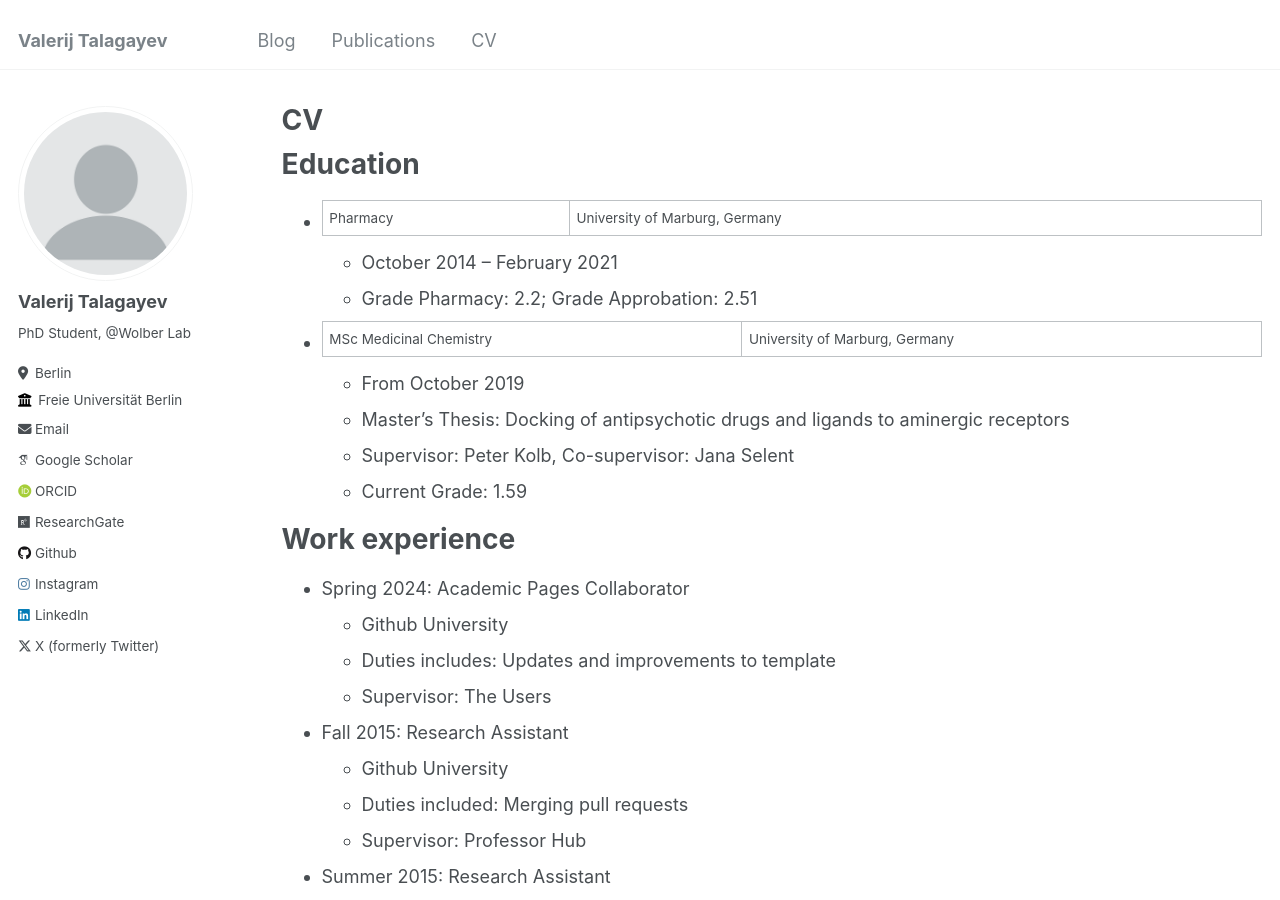
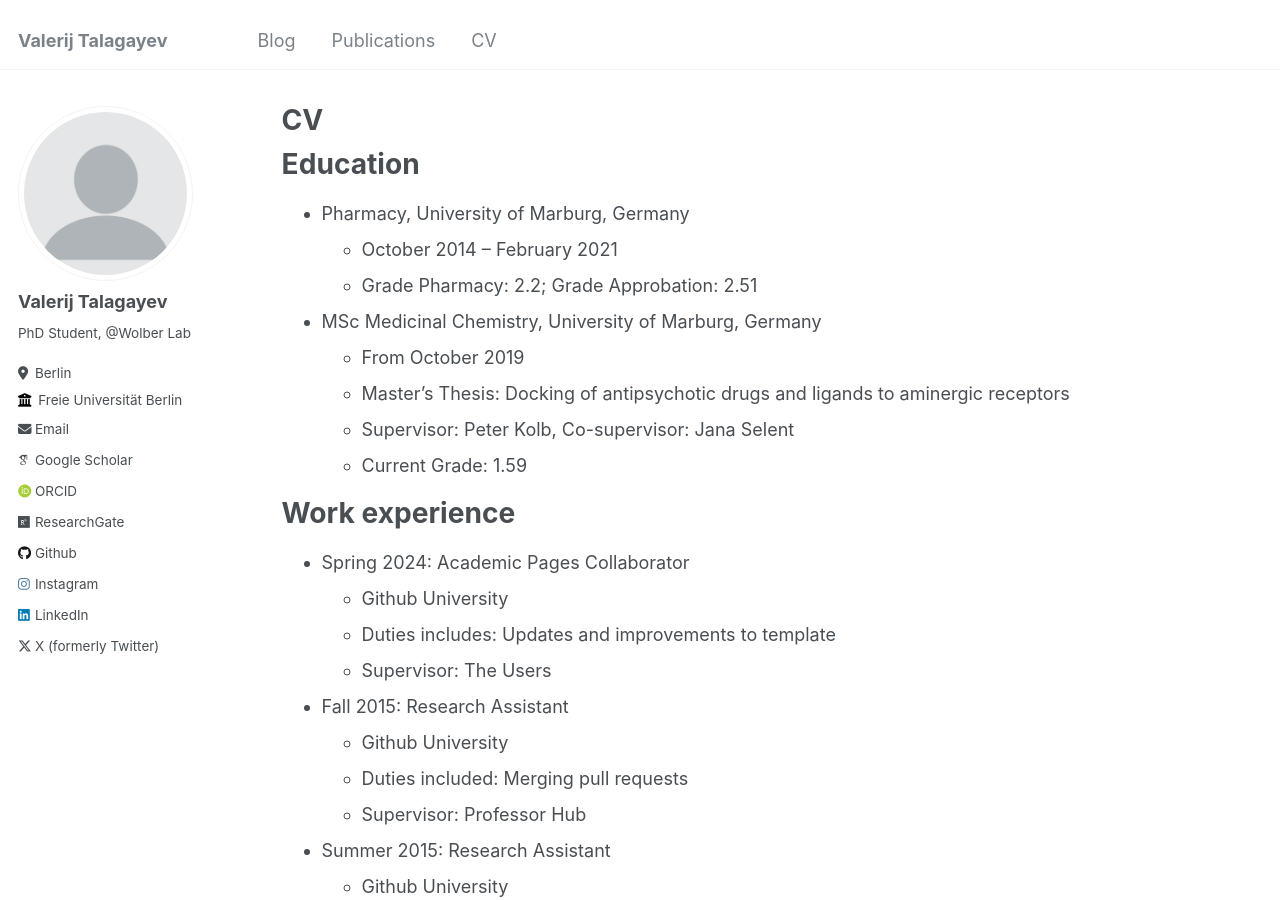
Before and after one commit to talagayev/talagayev11.github.io, a Jekyll site: the page built from _pages/cv.md, in a window 1280 px wide and 900 px high. Built offline with Jekyll 4.4.1, drawn with Linux system fonts in a browser that asks for light colours; some web fonts are replaced.

Commit message:
Update cv.md

```diff
--- a/_pages/cv.md
+++ b/_pages/cv.md
@@ -11,11 +11,11 @@ redirect_from:
 
 Education
 ======
-* Pharmacy | University of Marburg, Germany
+* Pharmacy, University of Marburg, Germany
   * October 2014 – February 2021
   * Grade Pharmacy: 2.2; Grade Approbation: 2.51
 
-* MSc Medicinal Chemistry| University of Marburg, Germany
+* MSc Medicinal Chemistry, University of Marburg, Germany
   * From October 2019
   * Master's Thesis: Docking of antipsychotic drugs and ligands to aminergic receptors
   * Supervisor: Peter Kolb, Co-supervisor: Jana Selent
```
